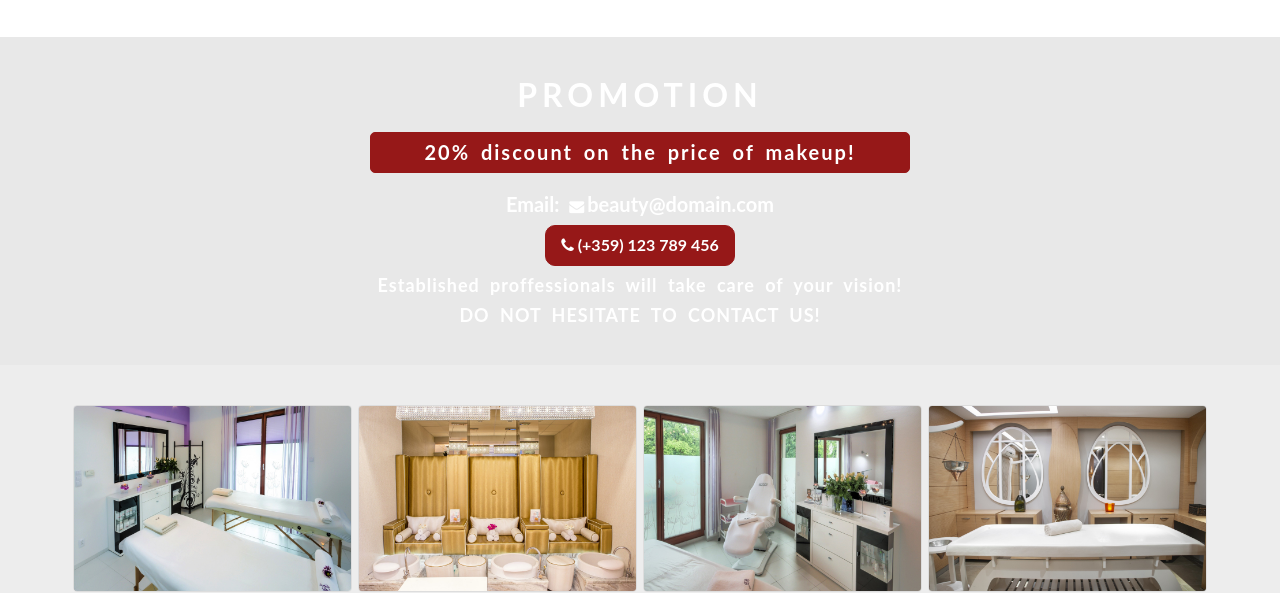
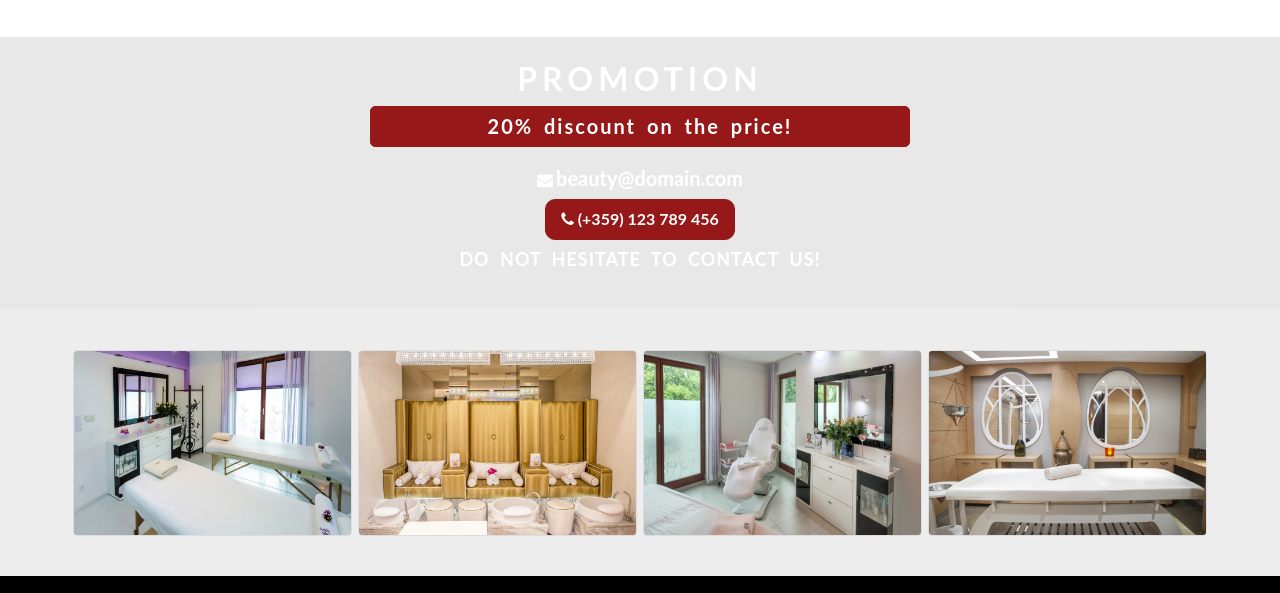
Before and after one commit to NazmieHasan/beauty-salon.github.io, a plain HTML site: page index.html in a window 1280 px wide. Shown: the part 1038-1631 px from the top of the page. Drawn offline with Linux system fonts and the light colour scheme.

Commit message:
delete text from promotion

```diff
--- a/css/style.css
+++ b/css/style.css
@@ -255,8 +255,8 @@ fieldset[disabled] .btn-primary.focus {
     margin-left: 0;
 }
 .promo-title {
-    margin-top: 40px;
-    margin-bottom: 20px;
+    margin-top: 24px;
+    margin-bottom: 10px;
     font-size: 32px;
     font-weight: bold;
     letter-spacing: 5px;
@@ -282,7 +282,7 @@ fieldset[disabled] .btn-primary.focus {
 }
 .promo-email .fa-envelope {
     margin-right: 3px;
-    font-size: 15px;
+    font-size: 16px;
 }
 .promo-phone .btn {
     padding: 8px 15px;
@@ -300,10 +300,8 @@ fieldset[disabled] .btn-primary.focus {
     color: #ffffff;
 }
 .promo-company-text h4 {
+    margin-bottom: 40px;
     font-weight: bold;
-}
-.promo-company-text .h4-last {
-    margin-bottom: 40px;
 }
 /* article 2 end */
 /* article 3 */
--- a/index.html
+++ b/index.html
@@ -130,18 +130,17 @@
                             </div>
                             <div class="row">
                                 <div class="col-lg-6 col-lg-offset-3 col-md-6 col-md-offset-3">
-                                    <p class="promo-content">20% discount on the price of makeup!</p>
+                                    <p class="promo-content">20% discount on the price!</p>
                                 </div>
                             </div>
                             <div class="row">
                                 <div class="col-lg-12 col-md-12">
-                                    <h4 class="promo-email">Email: <span><i class="fa fa-envelope" aria-hidden="true"></i></span>beauty@domain.com</h4>
+                                    <h4 class="promo-email"><span><i class="fa fa-envelope" aria-hidden="true"></i></span>beauty@domain.com</h4>
                                     <div class="promo-phone">
                                         <button class="btn btn-primary"><span><i class="fa fa-phone" aria-hidden="true"></i></span> (+359) 123 789 456</button>
                                     </div>
                                     <div class="promo-company-text">
-                                        <h4>Established proffessionals will take care of your vision!</h4>
-                                        <h4 class="h4-last">DO NOT HESITATE TO CONTACT US!</h4>
+                                        <h4>DO NOT HESITATE TO CONTACT US!</h4>
                                     </div>
                                 </div>
                             </div>
```
